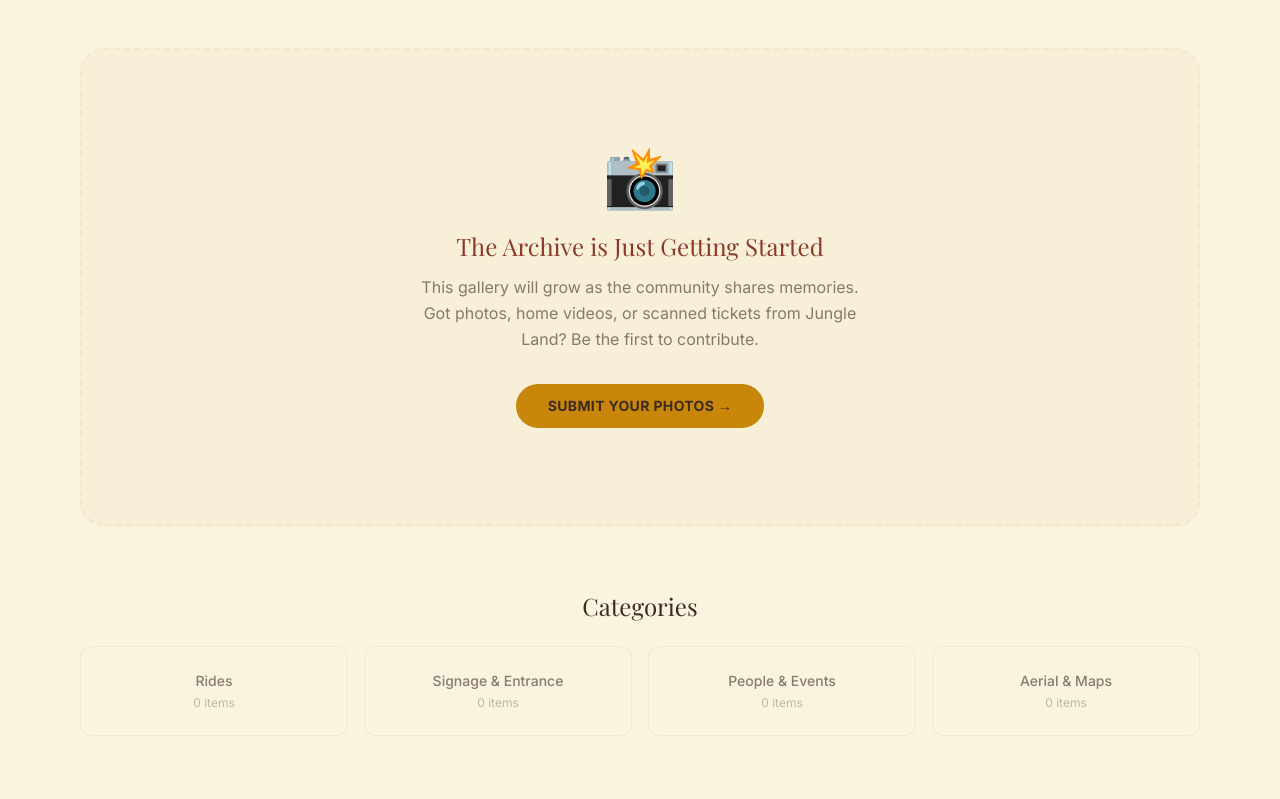
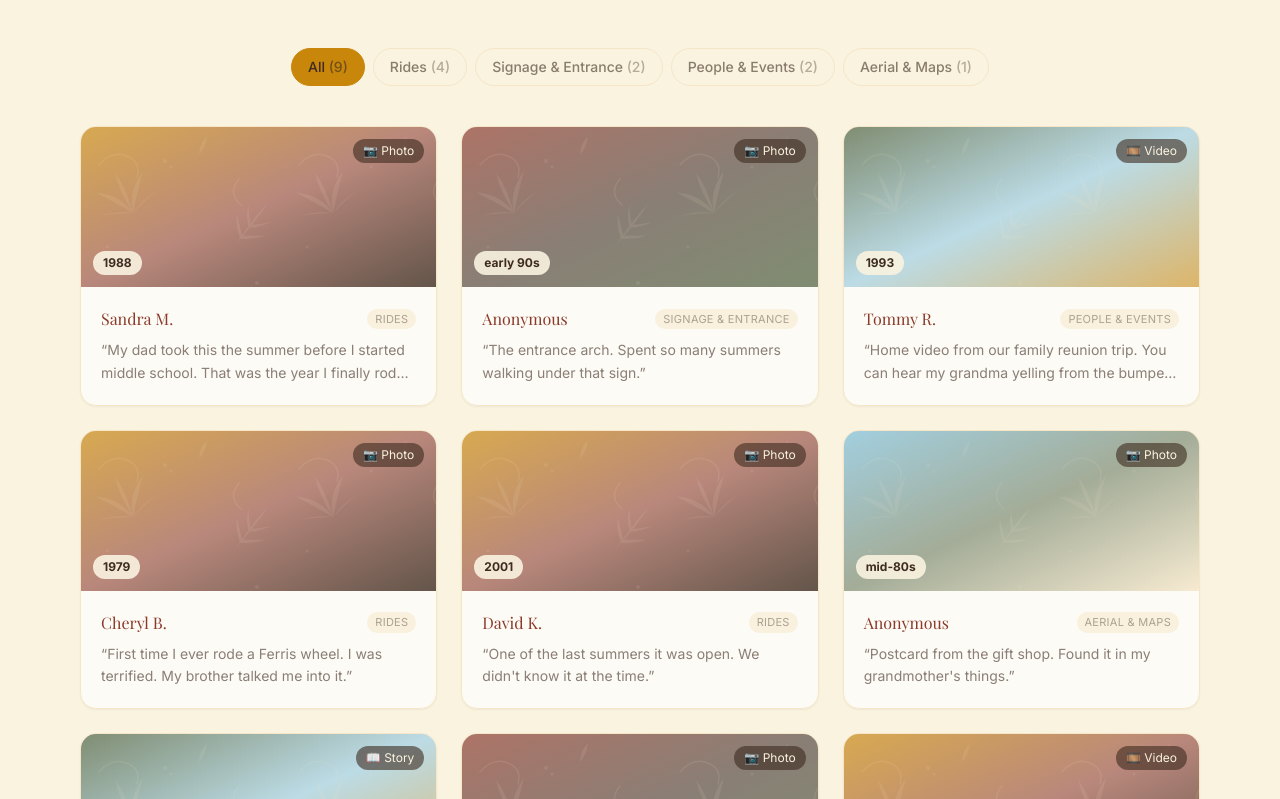
Before and after one commit to Raleighite/jungleland-nc, a Next.js app: page /gallery in a window 1280 px wide. Shown: the part 261-1060 px from the top of the page. Built offline with nearby package versions, Linux system fonts and the light colour scheme; a web font is replaced by a local one.

Commit message:
Gallery: MemoryCard grid with 9 sample memories and working category filters

```diff
--- a/src/app/gallery/page.tsx
+++ b/src/app/gallery/page.tsx
@@ -1,5 +1,6 @@
 import type { Metadata } from 'next'
 import Link from 'next/link'
+import GalleryGrid from '@/components/GalleryGrid'
 
 export const metadata: Metadata = {
   title: 'Gallery | Jungle Land NC',
@@ -17,32 +18,21 @@ export default function GalleryPage() {
         </p>
       </div>
 
-      {/* Empty state — waiting for community submissions */}
-      <div className="bg-jungle-sand/30 border-2 border-dashed border-jungle-sand rounded-3xl py-24 px-8 text-center">
-        <div className="text-6xl mb-6">📸</div>
-        <h2 className="font-display text-2xl text-jungle-rust mb-3">The Archive is Just Getting Started</h2>
-        <p className="text-jungle-bark/60 max-w-md mx-auto mb-8 leading-relaxed">
-          This gallery will grow as the community shares memories. Got photos, home videos, or scanned tickets from Jungle Land? Be the first to contribute.
+      {/* PLACEHOLDER — sample cards show the vision; swap for real submissions when live */}
+      <GalleryGrid />
+
+      {/* Contribute CTA */}
+      <div className="mt-16 bg-jungle-sand/30 border-2 border-dashed border-jungle-sand rounded-3xl py-12 px-8 text-center">
+        <div className="text-4xl mb-4">📸</div>
+        <h2 className="font-display text-2xl text-jungle-rust mb-3">Your Shoebox Might Hold the Missing Piece</h2>
+        <p className="text-jungle-bark/60 max-w-md mx-auto mb-6 leading-relaxed">
+          Got photos, home videos, or scanned tickets from Jungle Land? Every contribution makes the archive more complete.
         </p>
         <Link href="/submit"
           className="inline-block bg-jungle-amber text-jungle-bark font-bold px-8 py-3 rounded-full hover:bg-jungle-rust hover:text-jungle-cream transition-colors text-sm uppercase tracking-wide">
           Submit Your Photos →
         </Link>
       </div>
-
-      {/* Categories placeholder */}
-      <div className="mt-16">
-        <h2 className="font-display text-2xl text-jungle-bark mb-6 text-center">Categories</h2>
-        <div className="grid grid-cols-2 md:grid-cols-4 gap-4">
-          {['Rides', 'Signage & Entrance', 'People & Events', 'Aerial & Maps'].map(cat => (
-            <div key={cat}
-              className="bg-jungle-cream border border-jungle-sand rounded-xl p-6 text-center hover:border-jungle-amber transition-colors cursor-pointer group">
-              <p className="text-jungle-bark/60 text-sm font-medium group-hover:text-jungle-amber transition-colors">{cat}</p>
-              <p className="text-xs text-jungle-bark/30 mt-1">0 items</p>
-            </div>
-          ))}
-        </div>
-      </div>
     </div>
   )
 }
--- /dev/null
+++ b/src/components/GalleryGrid.tsx
@@ -0,0 +1,44 @@
+'use client'
+
+import { useState } from 'react'
+import MemoryCard from '@/components/MemoryCard'
+import { memories, categories, type MemoryCategory } from '@/data/memories'
+
+type Filter = 'All' | MemoryCategory
+
+export default function GalleryGrid() {
+  const [filter, setFilter] = useState<Filter>('All')
+
+  const filtered = filter === 'All' ? memories : memories.filter(m => m.category === filter)
+  const tabs: Filter[] = ['All', ...categories]
+  const countFor = (tab: Filter) =>
+    tab === 'All' ? memories.length : memories.filter(m => m.category === tab).length
+
+  return (
+    <div>
+      {/* Filter tabs */}
+      <div className="flex flex-wrap justify-center gap-2 mb-10">
+        {tabs.map(tab => (
+          <button
+            key={tab}
+            onClick={() => setFilter(tab)}
+            className={`px-4 py-2 rounded-full text-sm font-medium transition-colors border ${
+              filter === tab
+                ? 'bg-jungle-amber text-jungle-bark border-jungle-amber font-bold'
+                : 'bg-jungle-cream text-jungle-bark/60 border-jungle-sand hover:border-jungle-amber hover:text-jungle-amber'
+            }`}
+          >
+            {tab} <span className="opacity-60">({countFor(tab)})</span>
+          </button>
+        ))}
+      </div>
+
+      {/* Cards */}
+      <div className="grid grid-cols-1 sm:grid-cols-2 lg:grid-cols-3 gap-6">
+        {filtered.map(m => (
+          <MemoryCard key={m.name + m.year} {...m} />
+        ))}
+      </div>
+    </div>
+  )
+}
--- /dev/null
+++ b/src/components/MemoryCard.tsx
@@ -0,0 +1,56 @@
+import type { MemoryCategory, MemoryType } from '@/data/memories'
+
+type MemoryCardProps = {
+  name: string
+  year: string
+  category: string
+  type: 'photo' | 'video' | 'story'
+  story: string
+}
+
+// PLACEHOLDER — gradient stands in for the real photo/video thumbnail
+const categoryGradients: Record<MemoryCategory, string> = {
+  'Rides':              'from-jungle-amber/70 via-jungle-rust/60 to-jungle-bark/80',
+  'Signage & Entrance': 'from-jungle-rust/70 via-jungle-bark/60 to-jungle-moss/70',
+  'People & Events':    'from-jungle-moss/70 via-jungle-sky/50 to-jungle-amber/60',
+  'Aerial & Maps':      'from-jungle-sky/70 via-jungle-moss/50 to-jungle-sand/80',
+}
+
+const typeIcons: Record<MemoryType, { icon: string; label: string }> = {
+  photo: { icon: '📷', label: 'Photo' },
+  video: { icon: '🎞️', label: 'Video' },
+  story: { icon: '📖', label: 'Story' },
+}
+
+export default function MemoryCard({ name, year, category, type, story }: MemoryCardProps) {
+  const gradient = categoryGradients[category as MemoryCategory] ?? categoryGradients['Rides']
+  const typeInfo = typeIcons[type]
+
+  return (
+    <article className="bg-white/70 border border-jungle-sand rounded-2xl overflow-hidden shadow-sm hover:shadow-xl hover:-translate-y-1 transition-all duration-300 group">
+      {/* Placeholder image area */}
+      <div className={`relative h-40 bg-gradient-to-br ${gradient}`}>
+        <div className="absolute inset-0 bg-[url('/texture.svg')] opacity-10" />
+        <span
+          className="absolute top-3 right-3 bg-jungle-bark/60 text-jungle-cream text-xs px-2.5 py-1 rounded-full backdrop-blur-sm"
+          title={typeInfo.label}
+        >
+          {typeInfo.icon} {typeInfo.label}
+        </span>
+        <span className="absolute bottom-3 left-3 bg-jungle-cream/90 text-jungle-bark text-xs font-bold px-2.5 py-1 rounded-full">
+          {year}
+        </span>
+      </div>
+
+      <div className="p-5">
+        <div className="flex items-center justify-between gap-2 mb-2">
+          <p className="font-display text-jungle-rust group-hover:text-jungle-amber transition-colors">{name}</p>
+          <span className="text-[11px] uppercase tracking-wide text-jungle-bark/40 bg-jungle-sand/50 px-2 py-0.5 rounded-full whitespace-nowrap">
+            {category}
+          </span>
+        </div>
+        <p className="text-jungle-bark/60 text-sm leading-relaxed line-clamp-2">&ldquo;{story}&rdquo;</p>
+      </div>
+    </article>
+  )
+}
--- /dev/null
+++ b/src/data/memories.ts
@@ -0,0 +1,81 @@
+// PLACEHOLDER — sample memories to show the vision while real submissions come in.
+// Swap this array for real data (CMS / API) when the archive goes live.
+
+export type MemoryCategory = 'Rides' | 'Signage & Entrance' | 'People & Events' | 'Aerial & Maps'
+export type MemoryType = 'photo' | 'video' | 'story'
+
+export type Memory = {
+  name: string
+  year: string
+  category: MemoryCategory
+  type: MemoryType
+  story: string
+}
+
+export const memories: Memory[] = [
+  {
+    name: 'Sandra M.',
+    year: '1988',
+    category: 'Rides',
+    type: 'photo',
+    story: 'My dad took this the summer before I started middle school. That was the year I finally rode the big Ferris wheel alone.',
+  },
+  {
+    name: 'Anonymous',
+    year: 'early 90s',
+    category: 'Signage & Entrance',
+    type: 'photo',
+    story: 'The entrance arch. Spent so many summers walking under that sign.',
+  },
+  {
+    name: 'Tommy R.',
+    year: '1993',
+    category: 'People & Events',
+    type: 'video',
+    story: 'Home video from our family reunion trip. You can hear my grandma yelling from the bumper boats.',
+  },
+  {
+    name: 'Cheryl B.',
+    year: '1979',
+    category: 'Rides',
+    type: 'photo',
+    story: 'First time I ever rode a Ferris wheel. I was terrified. My brother talked me into it.',
+  },
+  {
+    name: 'David K.',
+    year: '2001',
+    category: 'Rides',
+    type: 'photo',
+    story: "One of the last summers it was open. We didn't know it at the time.",
+  },
+  {
+    name: 'Anonymous',
+    year: 'mid-80s',
+    category: 'Aerial & Maps',
+    type: 'photo',
+    story: "Postcard from the gift shop. Found it in my grandmother's things.",
+  },
+  {
+    name: 'Patricia L.',
+    year: '1996',
+    category: 'People & Events',
+    type: 'story',
+    story: 'Every July 4th weekend. Made it an annual tradition. The go-karts were the best part for the kids.',
+  },
+  {
+    name: 'Mike T.',
+    year: '1985',
+    category: 'Signage & Entrance',
+    type: 'photo',
+    story: 'This photo was in a shoebox for 30 years. Just found it cleaning out the attic.',
+  },
+  {
+    name: 'Rosa N.',
+    year: '1991',
+    category: 'Rides',
+    type: 'video',
+    story: 'My quinceañera celebration included a trip to Jungle Land. This was a big deal for our whole family.',
+  },
+]
+
+export const categories: MemoryCategory[] = ['Rides', 'Signage & Entrance', 'People & Events', 'Aerial & Maps']
```
